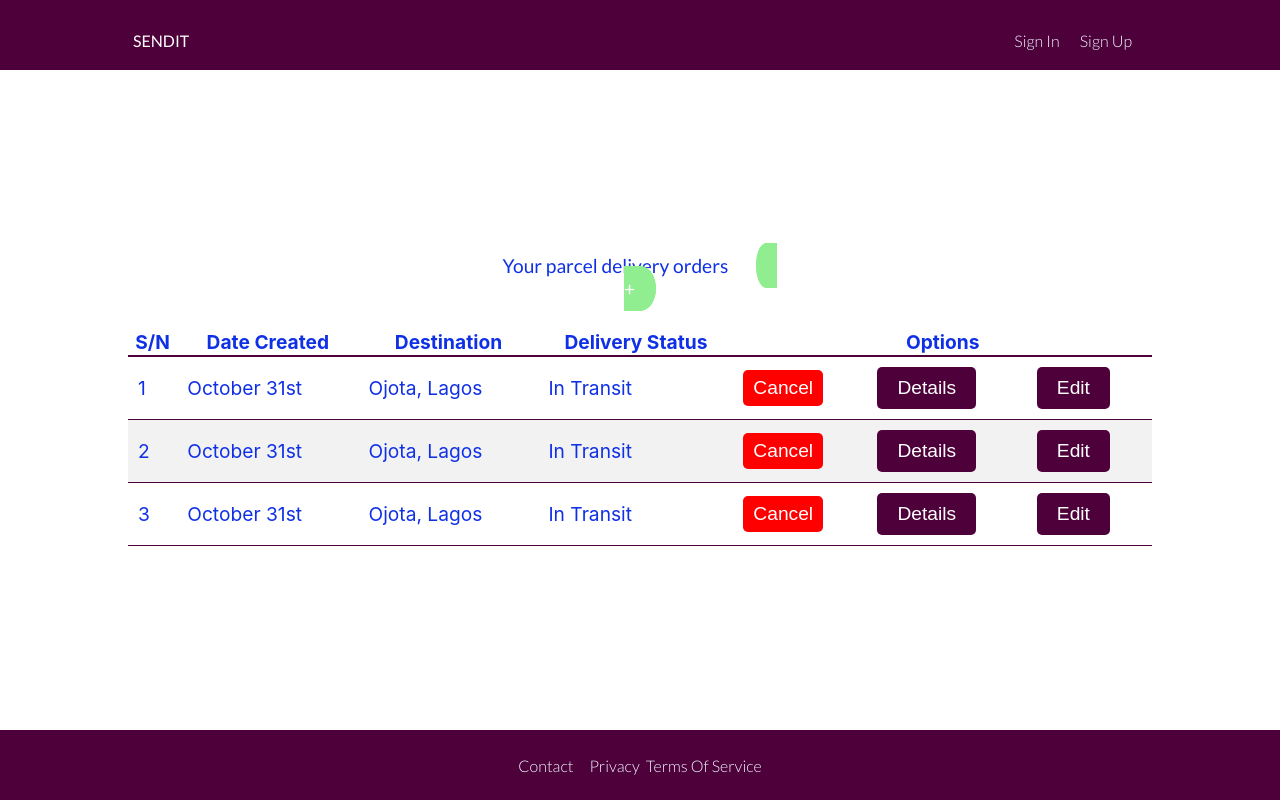
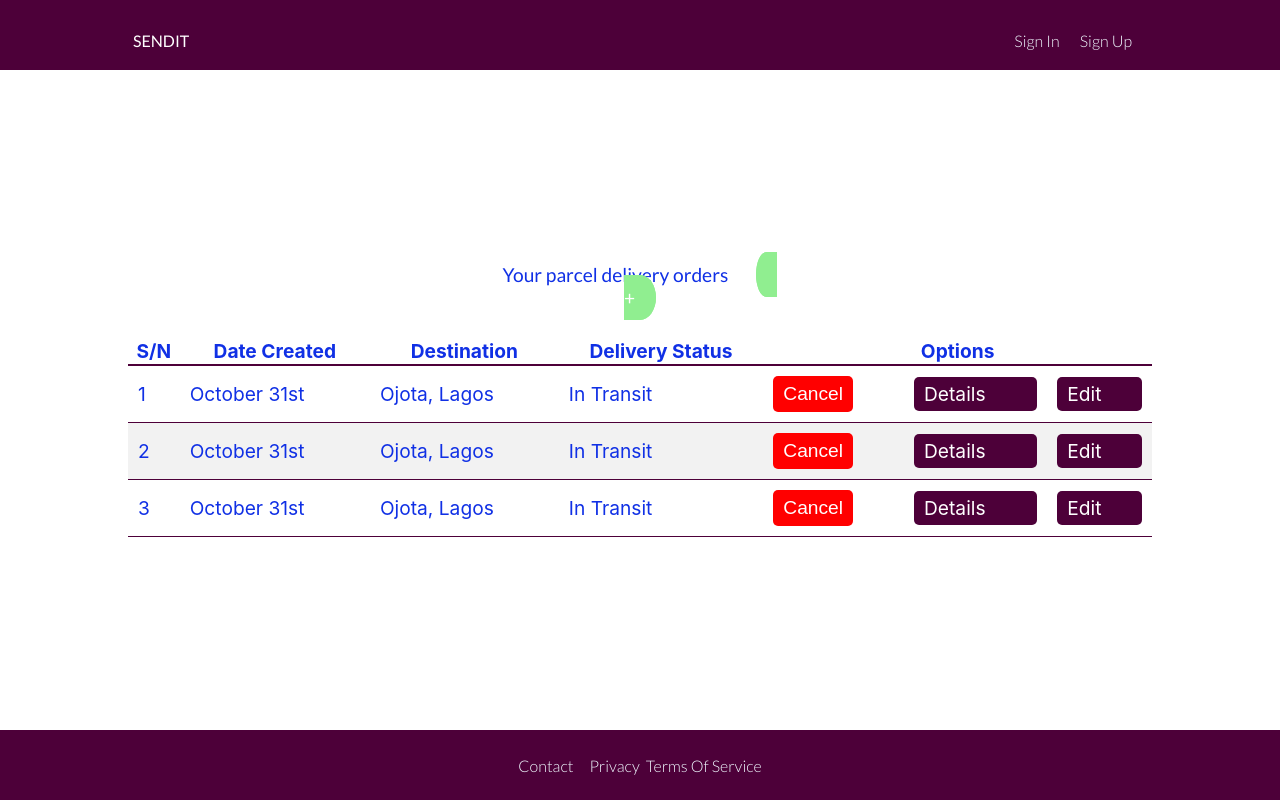
Before and after one commit to oneEyedSunday/sendit-react-frontend, a React (Create React App) app: page /parcels in a window 1280 px wide. Built offline with nearby package versions, Linux system fonts and the light colour scheme.

Commit message:
Fixed markup, removed links from inside buttons

```diff
--- a/src/App.css
+++ b/src/App.css
@@ -345,7 +345,6 @@ section {
 }
 
 .button a {
-  padding: 5px 10px;
   text-decoration: none;
   display: block;
 }
--- a/src/uielements/Table.jsx
+++ b/src/uielements/Table.jsx
@@ -40,9 +40,9 @@ export default props => (
                                       <button className="button parcel__button danger">Cancel</button>
                                   ) :
                                   (
-                                      <button className="button parcel__button">
+                                      <div className="button parcel__button">
                                         <Link to={`/parcels/details/${datum.id}`}>{option.text}</Link>
-                                      </button>
+                                      </div>
                                   )
                                }
                             </td>
```
